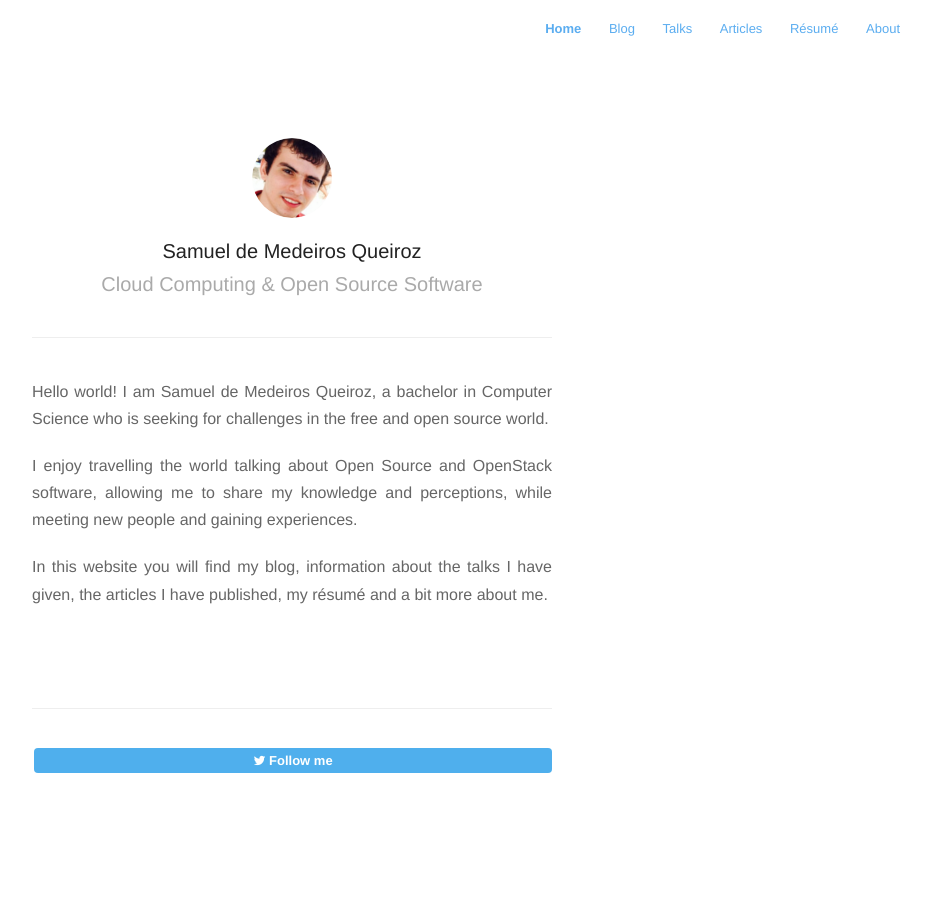
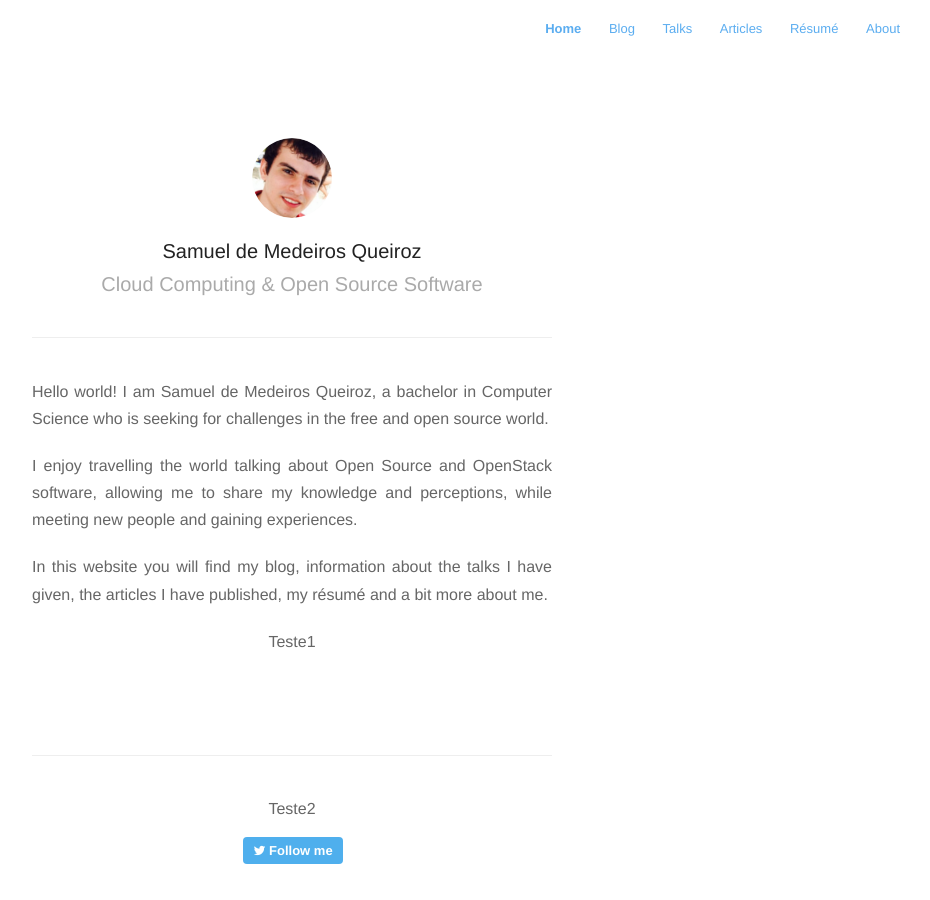
Before and after one commit to samueldmq/samueldmq-old-website, a Jekyll site: the page built from index.html, in a window 1280 px wide. Shown: the whole page, without its empty margins (348-1278 px from the left). Built offline with Jekyll 4.4.1, drawn with Linux system fonts in a browser that asks for light colours; nearby versions of some CDN libraries; the list of posts is cut into pages by our own code.

Commit message:
Revert "Try fixing align, remove tests"
This reverts commit b05249f83e7be8a33093cbc43f0f28e81f43d589.

```diff
--- a/_includes/footer.html
+++ b/_includes/footer.html
@@ -1,3 +1,5 @@
+<p align="center">Teste1</p>
 <footer id="footer">
+    <p align="center">Teste2</p>
     <a class="twitter" href="https://twitter.com/samueldmq_"><span class="icon-twitter"> Follow me</span></a>
 </footer>
--- a/assets/css/style.css
+++ b/assets/css/style.css
@@ -438,11 +438,10 @@ Post List
 	box-shadow: inset 0 1px 0 #eee;
 	padding: 40px 0 0 0;
 	margin-top: 100px;
+	text-align: center;
 }
 #footer a.twitter {
   background: #4fafed;
-  text-align: center;
-  display: block;
 }
 
 #footer a {
@@ -453,8 +452,6 @@ Post List
   padding: 6px 10px;
   border-radius: 4px;
   margin-left: 2px;
-  text-align: center;
-  display: block;
 }
 
 
```
